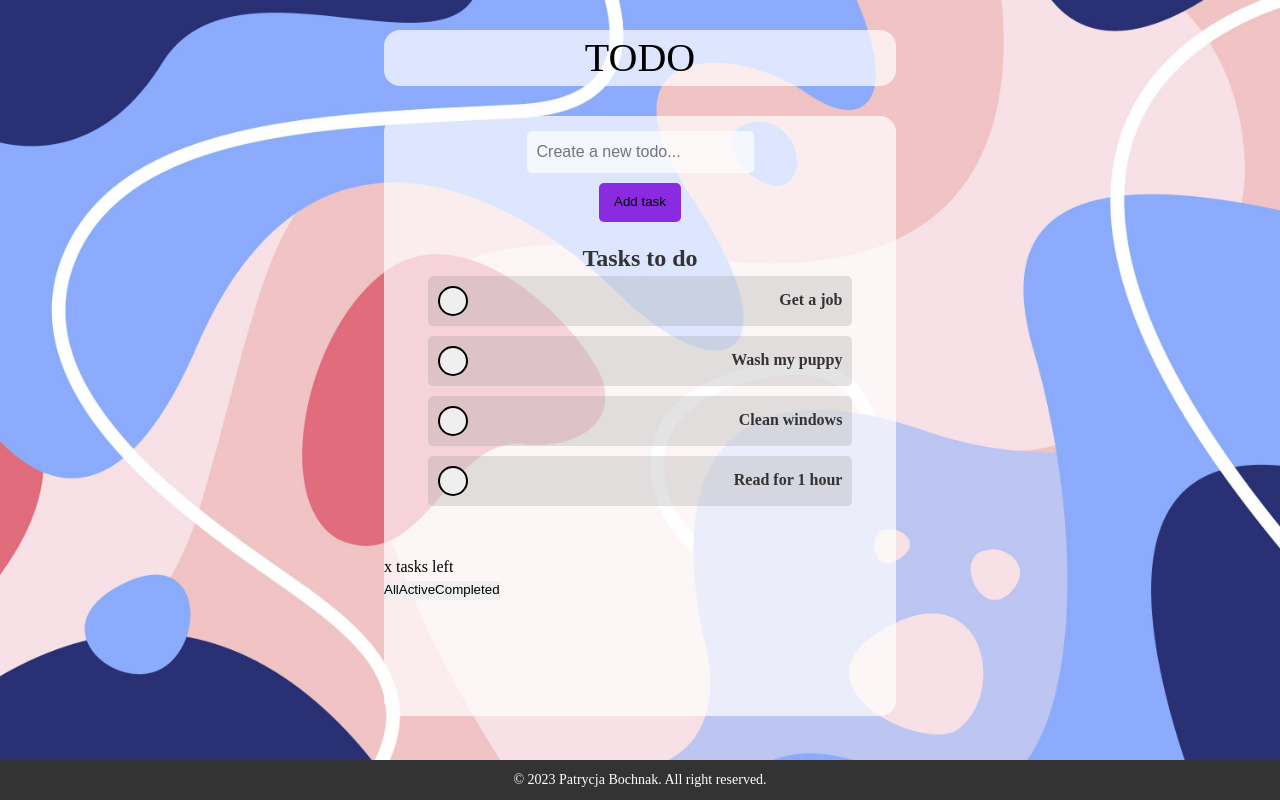
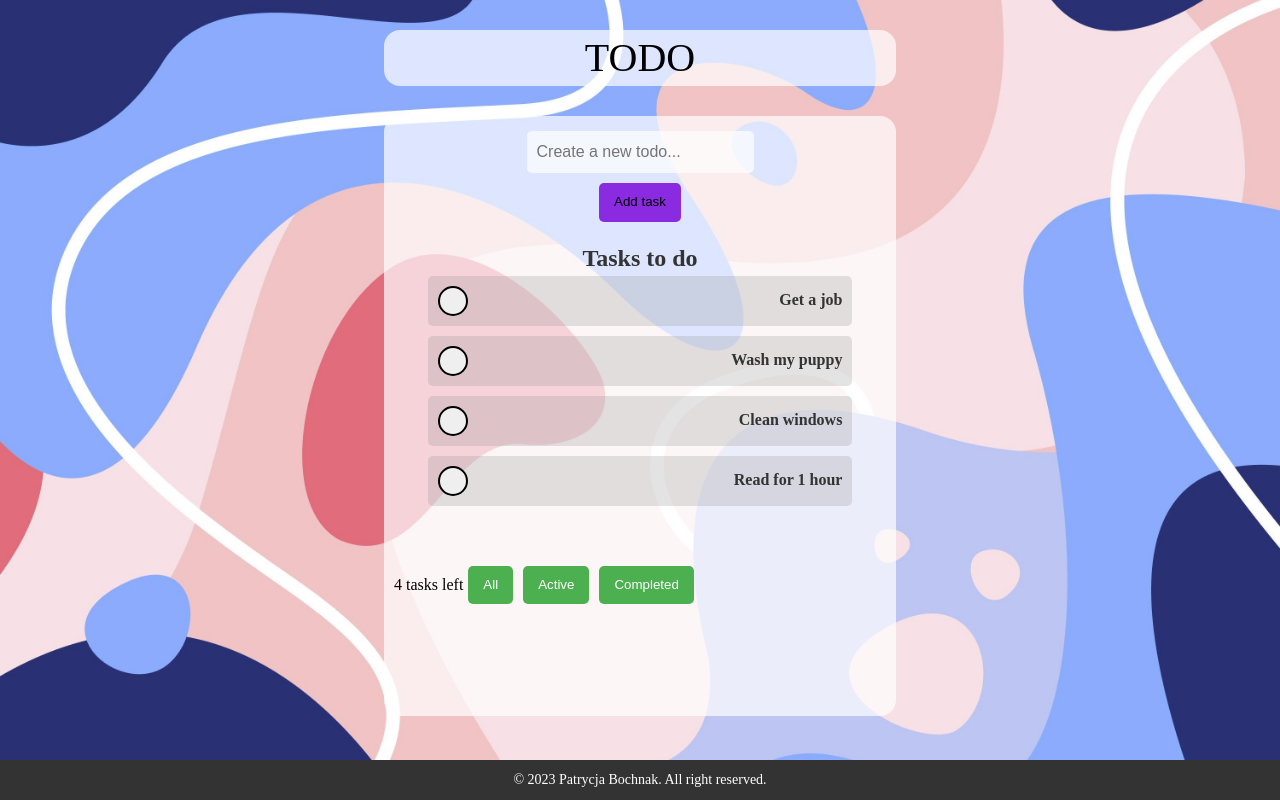
Before and after one commit to PatrycjaBochnak/TODO-app, a React (Create React App) app: page / in a window 1280 px wide. Built offline with nearby package versions, Linux system fonts and the light colour scheme.

Commit message:
preview: tasks

```diff
--- a/src/components/App.js
+++ b/src/components/App.js
@@ -60,20 +60,20 @@ class App extends Component {
 
     return true;
   };
-  deleteTask = (id) => {
-    console.log("delete");
-    const tasks = [...this.state.tasks];
-    const index = tasks.findIndex((task) => task.id === id);
-    tasks.splice(index, 1);
-    this.setState({
-      tasks,
-    });
-    // let tasks = [...this.state.tasks];
-    // tasks = tasks.filter(task => task.id !== id)
-    // this.setState({
-    // tasks
-    // })
-  };
+  // deleteTask = (id) => {
+  //   console.log("delete");
+  //   const tasks = [...this.state.tasks];
+  //   const index = tasks.findIndex((task) => task.id === id);
+  //   tasks.splice(index, 1);
+  //   this.setState({
+  //     tasks,
+  //   });
+  //   // let tasks = [...this.state.tasks];
+  //   // tasks = tasks.filter(task => task.id !== id)
+  //   // this.setState({
+  //   // tasks
+  //   // })
+  // };
   changeTaskStatus = (id) => {
     console.log("change");
     const tasks = [...this.state.tasks];
@@ -99,7 +99,9 @@ class App extends Component {
           delete={this.deleteTask}
           change={this.changeTaskStatus}
         />
-        <NavTask />
+        <NavTask
+            tasks={this.state.tasks}
+        />
         </div>
         <Footer />
         </div>
--- a/src/components/NavTask.js
+++ b/src/components/NavTask.js
@@ -1,6 +1,11 @@
 import React from "react";
+import Task from "./Task";
 import "../styles/NavTask.css"
-function NavTask() {
+const NavTask = (props) => {
+
+    const active = props.tasks.filter((task) => task.active === true);
+
+
     const handleClickAllTasks = () => {
         document.getElementById("all-tasks").style.display = 'block';
     }
@@ -13,11 +18,8 @@ function NavTask() {
     }
     return(
         <div className="nav-task">
-        <div classname="tasks-left-todo">x tasks left</div>
+        <div className="tasks-left">{active.length} tasks left</div>
         <button className="all-tasks-btn"
-            onClick={() => {
-                handleClickAllTasks();
-            }}
           >All</button>
                  <button className="active-tasks-btn"
             onClick={() => {
--- a/src/styles/NavTask.css
+++ b/src/styles/NavTask.css
@@ -1,3 +1,29 @@
-.tasks-left-todo {
+.nav-task {
     display: flex;
-}
+    /* justify-content: space-evenly; */
+    align-items: center;
+    padding: 10px;
+  }
+
+  .tasks-left-todo {
+    font-weight: bold;
+  }
+
+  .all-tasks-btn,
+  .active-tasks-btn,
+  .completed-tasks-btn {
+    padding: 10px 15px;
+    margin: 0 5px;
+    cursor: pointer;
+    background-color: #4caf50;
+    color: #fff;
+    border: none;
+    border-radius: 5px;
+    outline: none;
+  }
+
+  .all-tasks-btn:hover,
+  .active-tasks-btn:hover,
+  .completed-tasks-btn:hover {
+    background-color: #45a049;
+  }
```
Also changed, not shown: src/components/TaskList.js (line endings or trailing spaces).
